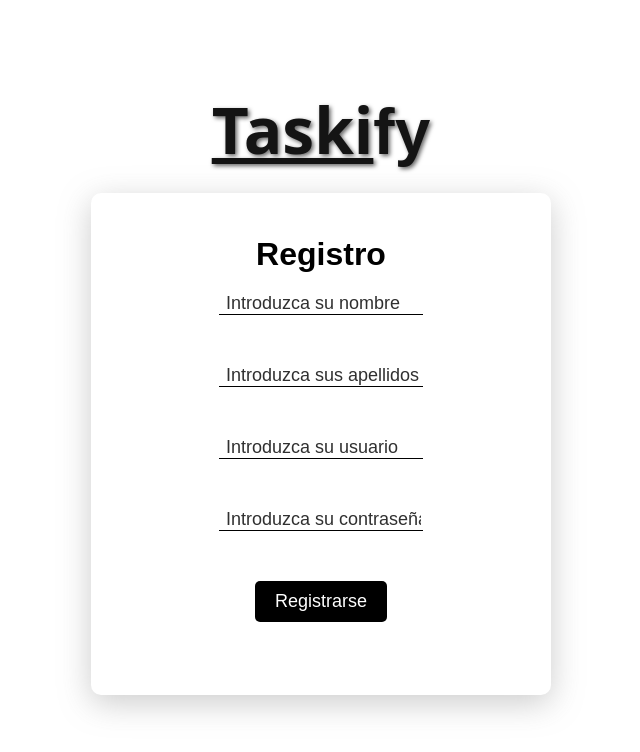
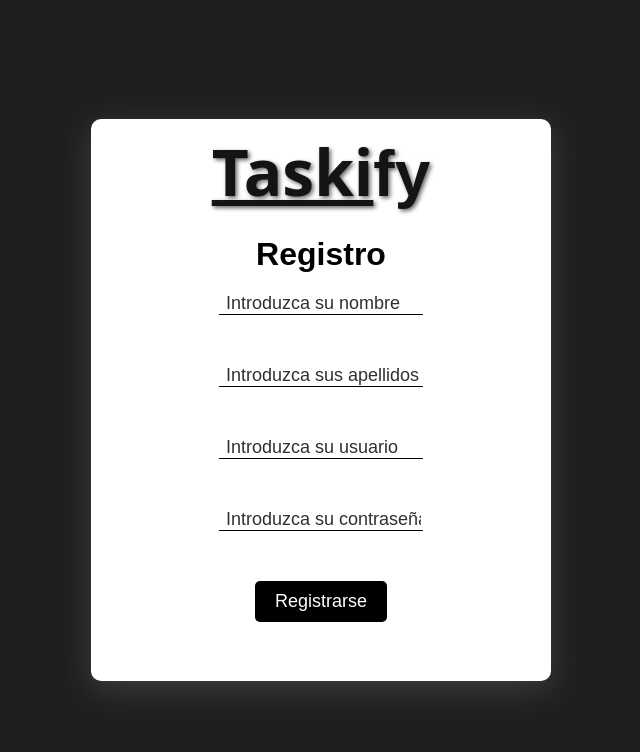
Before and after one commit to sergiiosanz10/organizador, a React (Create React App) app: page /login in a window 1280 px wide. Both pictures are taken after a click on the button "Registrarse". Shown: the top 752 px of the page, without its empty margins (319-959 px from the left). Built offline with nearby package versions, Linux system fonts and the light colour scheme; a web font is replaced by a local one.

Commit message:
fix login and register

```diff
--- a/src/components/login.jsx
+++ b/src/components/login.jsx
@@ -151,11 +151,11 @@ export default function Login(props) {
             ) : (
 
                 <form id="registro" className="input-group" onSubmit={handleRegistro}>
-                    <span className="inicio"><span className='taski'>Taski</span>fy</span>
                     <div className="row">
                         <div className="content">
                             <div className="card">
                                 <div className="card-header">
+                                    <span className="inicio"><span className='taski'>Taski</span>fy</span>
                                     <h1 className="h1registro">Registro</h1>
                                 </div>
                                 <div className="card-body">
--- a/src/styles/login.css
+++ b/src/styles/login.css
@@ -30,7 +30,7 @@ body {
     border: 1px solid rgba( 255, 255, 255, 0.18 );
     margin: 20px;
 
-    height: 500px;
+    height: 560px;
 }
 
 .login {
@@ -51,6 +51,7 @@ body {
     background-size: cover;
     background-position: center;
     margin-bottom: 0;
+    background-color: #1f1f1f;
 }
 
 .h1registro {
```
Lines whose indentation alone changed are shown as unchanged.
